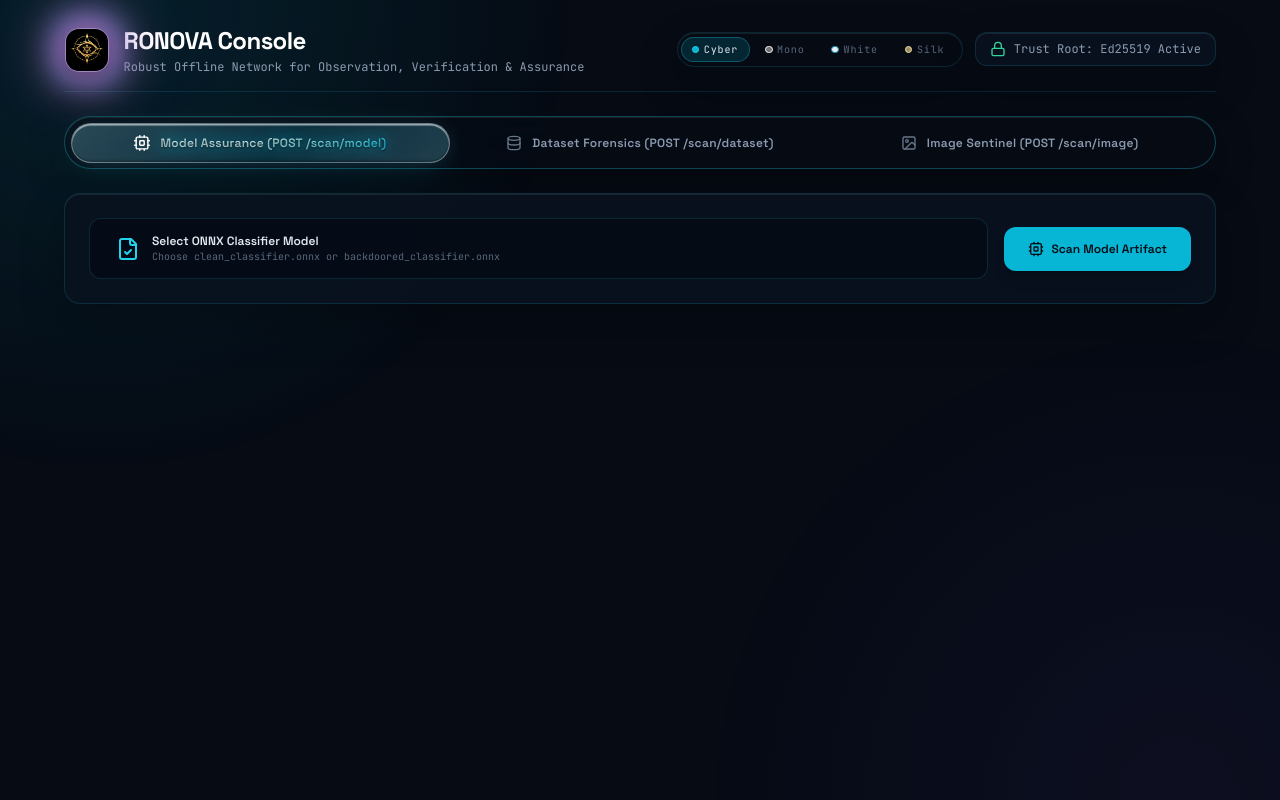
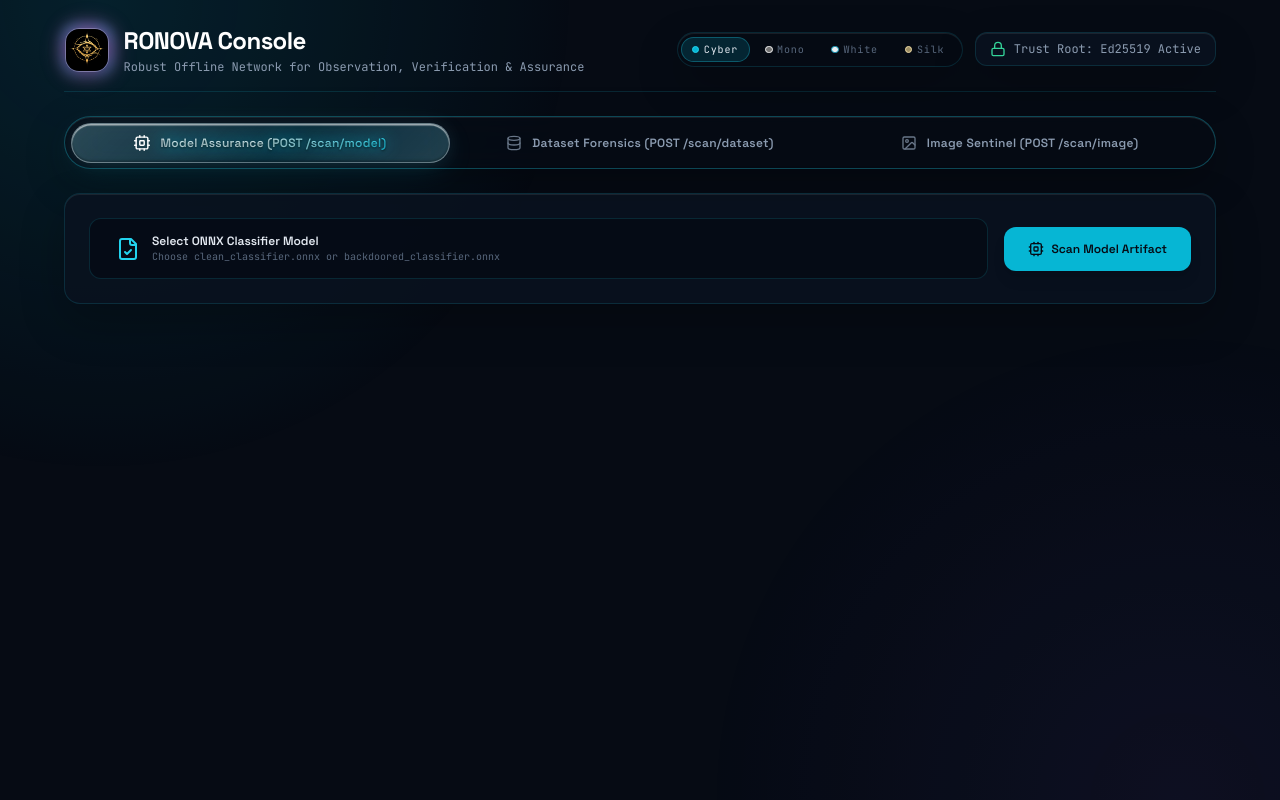
Before and after one commit to developerHarish2007/Ronova, a React app in the folder frontend/: page / in a window 1280 px wide. Built offline with nearby package versions, Linux system fonts and the light colour scheme; the HTML template or start-up script is replaced by a standard one.

Commit message:
style(ui): reduce logo backlight size and replace red tones with royal azure and emerald jade

```diff
--- a/frontend/src/App.css
+++ b/frontend/src/App.css
@@ -55,58 +55,53 @@
 
 .ronova-avatar-aura {
   position: absolute;
-  inset: -6px;
-  border-radius: 18px;
-  filter: blur(10px);
-  opacity: 0.82;
+  inset: -2.5px;
+  border-radius: 16px;
+  filter: blur(6px);
+  opacity: 0.75;
   z-index: 1;
   pointer-events: none;
-  animation: aura-breathe 4s ease-in-out infinite alternate;
-  transition: background 0.5s ease, box-shadow 0.5s ease;
+  animation: aura-breathe 3.5s ease-in-out infinite alternate;
+  transition: background 0.4s ease, box-shadow 0.4s ease;
 }
 
 @keyframes aura-breathe {
   0% {
-    transform: scale(0.92);
-    opacity: 0.65;
-    filter: blur(8px);
-  }
-  50% {
-    transform: scale(1.12) rotate(3deg);
-    opacity: 0.95;
-    filter: blur(13px);
+    transform: scale(0.96);
+    opacity: 0.6;
+    filter: blur(5px);
   }
   100% {
-    transform: scale(1.22);
+    transform: scale(1.06);
     opacity: 0.85;
-    filter: blur(15px);
+    filter: blur(8px);
   }
 }
 
-/* Theme-Specific Opposite & Auraish Glow Colors */
+/* Theme-Specific Opposite & Auraish Glow Colors (Compact & Clean) */
 :root,
 [data-theme="cyber"] .ronova-avatar-aura {
-  /* Cyber (cyan base) -> Opposite Neon Magenta/Purple/Amber cosmic aura */
-  background: radial-gradient(circle, #f43f5e 0%, #c084fc 45%, #06b6d4 100%);
-  box-shadow: 0 0 25px rgba(244, 63, 94, 0.6), 0 0 50px rgba(192, 132, 252, 0.4);
+  /* Cyber (cyan base) -> Subtle Magenta/Purple cosmic aura */
+  background: radial-gradient(circle, #f43f5e 0%, #c084fc 50%, #06b6d4 100%);
+  box-shadow: 0 0 14px rgba(244, 63, 94, 0.45), 0 0 24px rgba(192, 132, 252, 0.25);
 }
 
 [data-theme="mono"] .ronova-avatar-aura {
-  /* Mono -> Pure Pearl Iridescent / Silver Neon aura */
-  background: radial-gradient(circle, #ffffff 0%, #cbd5e1 50%, rgba(255, 255, 255, 0.2) 100%);
-  box-shadow: 0 0 24px rgba(255, 255, 255, 0.7), 0 0 45px rgba(203, 213, 225, 0.35);
+  /* Mono -> Pure Pearl Iridescent / Silver aura */
+  background: radial-gradient(circle, #ffffff 0%, #cbd5e1 60%, rgba(255, 255, 255, 0.15) 100%);
+  box-shadow: 0 0 14px rgba(255, 255, 255, 0.5), 0 0 24px rgba(203, 213, 225, 0.2);
 }
 
 [data-theme="white"] .ronova-avatar-aura {
-  /* White (light base) -> Deep Electric Indigo & Ruby Contrast Aura */
-  background: radial-gradient(circle, #6366f1 0%, #f43f5e 55%, #0ea5e9 100%);
-  box-shadow: 0 0 22px rgba(99, 102, 241, 0.45), 0 0 40px rgba(244, 63, 94, 0.25);
+  /* White -> Royal Azure / Deep Ocean Blue contrast aura (No Red) */
+  background: radial-gradient(circle, #0284c7 0%, #38bdf8 55%, #0369a1 100%);
+  box-shadow: 0 0 14px rgba(2, 132, 199, 0.4), 0 0 22px rgba(56, 189, 248, 0.2);
 }
 
 [data-theme="silk"] .ronova-avatar-aura {
-  /* Silk (gold/amber base) -> Opposite Royal Emerald & Ruby Teal Aura */
-  background: radial-gradient(circle, #14b8a6 0%, #e11d48 55%, #f59e0b 100%);
-  box-shadow: 0 0 26px rgba(20, 184, 166, 0.55), 0 0 48px rgba(225, 29, 72, 0.35);
+  /* Silk (gold/amber base) -> Royal Emerald Jade & Golden Amber aura (No Red) */
+  background: radial-gradient(circle, #10b981 0%, #059669 50%, #d97706 100%);
+  box-shadow: 0 0 15px rgba(16, 185, 129, 0.45), 0 0 25px rgba(217, 119, 6, 0.25);
 }
 
 .top-console-actions {
```
